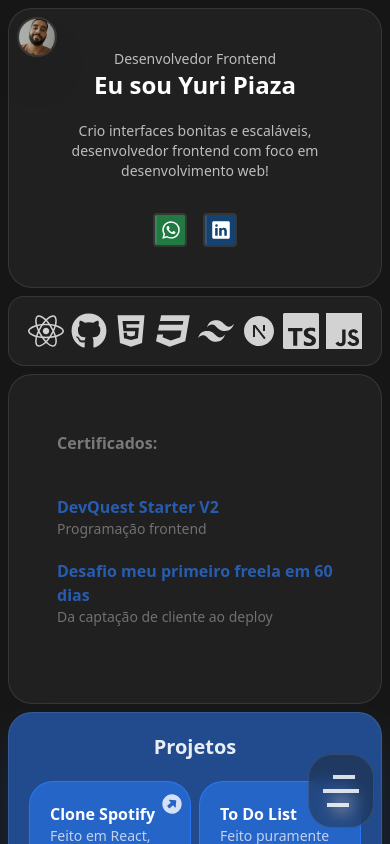
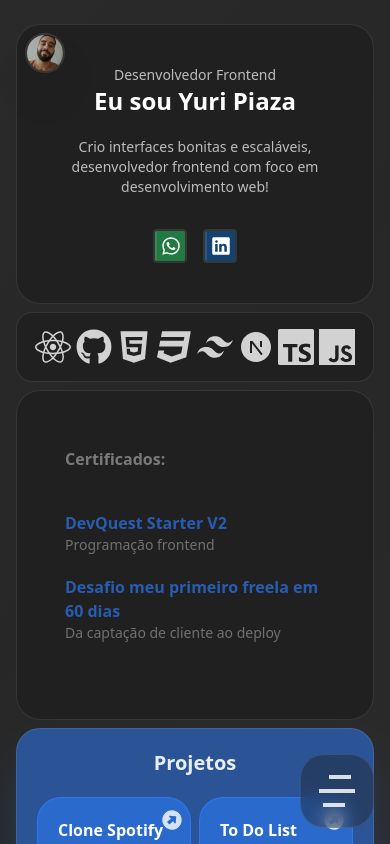
Before and after one commit to ypiaza/portifolioyuripiaza, a React (Vite) app: page / in a window 390 px wide. Shown: the top 844 px of the page. Built offline with nearby package versions, Linux system fonts and the light colour scheme.

Commit message:
Update details

```diff
--- a/src/App.tsx
+++ b/src/App.tsx
@@ -4,7 +4,7 @@ import Main from "./components/Main"
 
 const App = () => {
   return (
-    <div className="relative p-2 md:px-24 md:py-4 gap-2">
+    <div className="relative px-4 py-6 md:px-24 md:py-4 gap-2">
       <Apresentation />
       <Main />
       <Footer />
--- a/src/components/Apresentation.tsx
+++ b/src/components/Apresentation.tsx
@@ -5,7 +5,7 @@ import AvaliableForJob from "./AvaliableForJob"
 const Apresentation = () => {
 
     return (
-        <div className="relative flex w-full lg:grid lg:grid-cols-2 items-center justify-between h-full lg:h-[25rem] p-10 md:p-14 rounded-3xl border border-white/10 bg-[#202020]">
+        <div className="relative flex w-full lg:grid lg:grid-cols-2 items-center justify-between h-full lg:h-[25rem] p-10 md:p-14 rounded-3xl border border-white/10 bg-[#202020] ">
             <div className="h-full w-full flex flex-col items-center md:items-start justify-between">
                 <div>
                     <h1 className="text-white/70 text-sm md:text-md">Desenvolvedor Frontend</h1>
--- a/src/components/Certification.tsx
+++ b/src/components/Certification.tsx
@@ -2,7 +2,7 @@ import { certification } from "../data/certification"
 
 const Certification = () => {
   return (
-    <div className=" flex flex-col items-start h-full px-12 py-14 rounded-3xl border border-white/10 bg-[#202020]">
+    <div className=" flex flex-col items-start h-full px-12 py-14 rounded-3xl border border-white/10 bg-[#202020] ">
         <div className="text-white/40 mb-10 font-bold">Certificados:</div>
         <div className="w-full">
             <ul>
--- a/src/components/Footer.tsx
+++ b/src/components/Footer.tsx
@@ -9,7 +9,7 @@ const Footer = () => {
   const [btnFloat, setBtnFloat] = useState(false)
 
   return (
-    <div className='fixed z-50 bottom-4 right-4 md:static md:flex items-center justify-center md:justify-between md:w-full px-2 md:px-12 py-3 md:py-4 rounded-3xl border border-white/10 bg-[#202020]/40 md:bg-[#202020]/80  backdrop-blur-sm mt-2 '>
+    <div className='fixed z-50 bottom-4 right-4 md:static md:flex items-center justify-center md:justify-between md:w-full px-3 md:px-12 py-3 md:py-4 rounded-3xl border border-white/10 bg-[#202020]/40 md:bg-[#202020]  backdrop-blur-sm mt-2'>
 
       <RiMenu4Fill onClick={()=>setBtnFloat(true)} className={`animate-pulse cursor-pointer text-5xl md:text-4xl text-white ${btnFloat ? 'hidden' : 'block'}`} />
 
--- a/src/components/MoreProjects.tsx
+++ b/src/components/MoreProjects.tsx
@@ -4,7 +4,7 @@ const MoreProjects = () => {
     return (
         <div>
             {moreProjects.map((item) => (
-                <div className=" h-full flex items-center justify-center px-12 py-14 rounded-3xl border border-white/10 bg-[#202020] transition-all duration-300 hover:border-blue-500/70 hover:shadow-2xl hover:shadow-blue-500/50 hover:bg-blue-500/50 cursor-pointer"
+                <div className=" h-full flex items-center justify-center px-12 py-14 rounded-3xl border border-white/10 bg-[#202020] transition-all duration-300 hover:border-blue-500/70 hover:shadow-2xl shadow-projects hover:bg-blue-500/50 cursor-pointer"
                 onClick={() => window.open(item.link)}
                 >
                     <div>
--- a/src/components/Projects.tsx
+++ b/src/components/Projects.tsx
@@ -13,7 +13,7 @@ const Projects: React.FC<ProjectProps> = ({ project, description, img, link }) =
 
   return (
     <div
-      className={`relative flex items-center justify-center p-5 md:px-12 md:py-14 rounded-3xl border md:border-white/10 border-blue-500/70 md:bg-[#202020] bg-blue-500/50 transition-all duration-300 hover:border-blue-500/70 hover:shadow-2xl hover:shadow-blue-500/50 hover:scale-3d hover:bg-blue-500/50 overflow-hidden`}
+      className={`relative flex items-center justify-center p-5 md:px-12 md:py-14 rounded-3xl border md:border-white/10 border-blue-500/70 md:bg-[#202020] bg-blue-500/50 transition-all duration-300 hover:border-blue-500/70 hover:shadow-2xl shadow-projects hover:scale-3d hover:bg-blue-500/50 overflow-hidden`}
     >
       <div
         className="cursor-pointer perspective-distant"
--- a/src/components/Skills.tsx
+++ b/src/components/Skills.tsx
@@ -4,7 +4,7 @@ import { skills, type itemSkill } from "../data/skills"
 const Skills = () => {
 
   return (
-    <div className='grid grid-cols-8 p-4 overflow-hidden rounded-2xl md:rounded-3xl border text-white/80 border-white/10 bg-[#202020] '>
+    <div className='grid grid-cols-8 p-4 overflow-hidden rounded-2xl md:rounded-3xl border text-white/80 border-white/10 bg-[#202020]'>
       {skills.map((item: itemSkill, index) => (
         <div className={`relative text-4xl flex items-center justify-center cursor-pointer`}>
           <item.icon key={index} className='transition-all transform-3d perspective-[1000px] duration-300 hover:rotate-y-180 scale-3d hover:scale-150 z-50'/>
--- a/src/index.css
+++ b/src/index.css
@@ -1,5 +1,15 @@
 @import "tailwindcss";
 
 body{
-    background-color: #161616;
+    background: linear-gradient(130deg, #2b2a2a ,#272727, #2b2a2a);
+    background-attachment: fixed;
 }
+
+.shadow-items{
+    box-shadow: 0 0 50px rgba(0, 0, 0, 0.5)
+}
+
+.shadow-projects:hover{
+    box-shadow: 0 0 150px rgba(43, 127, 255, 0.5);
+    z-index: 150;
+}
```
